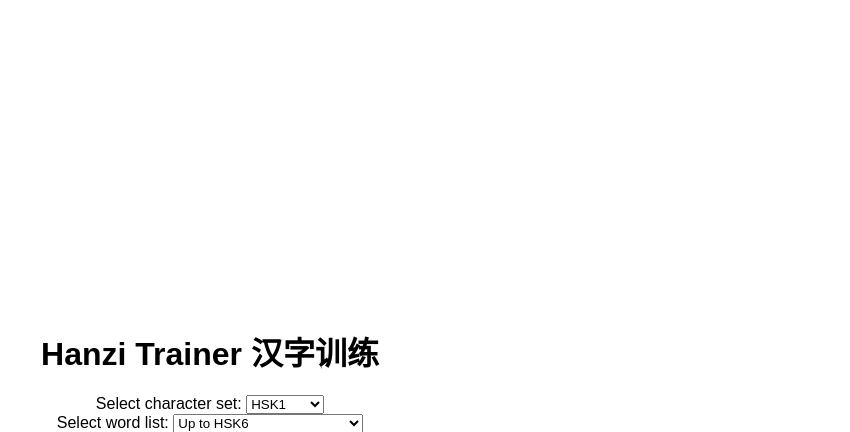
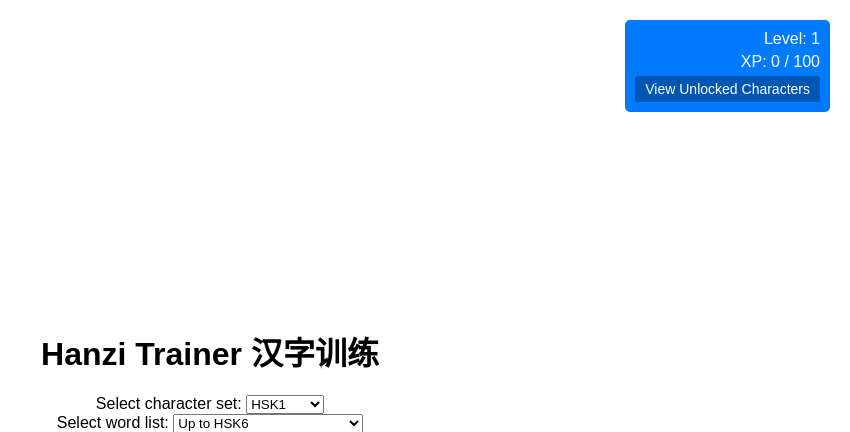
Before and after one commit to ZeroRelevance/HanziTrainer, a Flask app: template templates/home.html in a window 1280 px wide. Shown: the top 432 px of the page, without its empty margins (430-1280 px from the left). Run offline with Flask 3, Linux system fonts and the light colour scheme; the template is opened without the code that fills it, so the values that code supplies are empty.

Commit message:
Added level-up system UI. 	modified:   app.py 	modified:   static/home_script.js 	modified:   static/style.css 	modified:   templates/home.html

```diff
--- a/app.py
+++ b/app.py
@@ -330,6 +330,14 @@ def select_lists():
     return 'Selected lists.'
 
 
+@app.route('/get_new_characters', methods=['GET'])
+def get_new_characters():
+    with open(config['hanzi_files_path'] + "hsk79.txt", 'r', encoding='utf-8') as file:
+        new_chars = random.choices(list(file.read().rstrip()), k=10)
+    print(new_chars)
+    return jsonify(new_chars=new_chars)
+
+
 def update_csv():
     with open(config['session_char_list'], mode='w', encoding='utf-8') as outfile:
         for char in allowed_chars_set:
--- a/static/home_script.js
+++ b/static/home_script.js
@@ -2,7 +2,11 @@ document.addEventListener("DOMContentLoaded", function () {
     const hanziDropdownElement = document.getElementById("hanzi-dropdown");
     const wordDropdownElement = document.getElementById("word-dropdown");
     const startButtonElement = document.getElementById("start-button");
-
+    const viewUnlockedCharsButton = document.getElementById("view-unlocked-chars");
+    const unlockedCharsModal = document.getElementById("unlocked-chars-modal");
+    const charDetailsModal = document.getElementById("char-details-modal");
+    const unlockedCharsList = document.getElementById('unlocked-chars-list');
+    const closeButtons = document.getElementsByClassName("close");
 
     startButtonElement.addEventListener('click', function() {
         fetch('/select_lists', {
@@ -24,4 +28,126 @@ document.addEventListener("DOMContentLoaded", function () {
         });
     });
 
-});
+    // Level system functionality
+    let currentLevel = 1;
+    let currentXP = 0;
+    let xpToNextLevel = 100;
+    let unlockedChars = ['你', '好', '世', '界']; // Example unlocked characters
+
+    function updateLevelIndicator() {
+        document.getElementById('current-level').textContent = currentLevel;
+        document.getElementById('current-xp').textContent = currentXP;
+        document.getElementById('xp-to-next-level').textContent = xpToNextLevel;
+    }
+
+    function displayUnlockedChars() {
+        unlockedCharsList.innerHTML = '';
+
+        unlockedChars.forEach(char => {
+            const charElement = document.createElement('div');
+            charElement.className = 'unlocked-char';
+            charElement.textContent = char;
+            charElement.addEventListener('click', () => showCharDetails(char));
+            unlockedCharsList.appendChild(charElement);
+        });
+
+    }
+
+        function showCharDetails(char) {
+            const charDetailsContent = document.getElementById('char-details-content');
+            charDetailsContent.innerHTML = `
+                <h3>${char}</h3>
+                <p>Progress: 50%</p>
+                <p>Review History: 10 correct, 5 incorrect</p>
+                <h4>Words containing this character:</h4>
+                <ul>
+                    <li>你好 (nǐ hǎo) - Hello</li>
+                    <li>你们 (nǐ men) - You (plural)</li>
+                </ul>
+            `;
+            charDetailsModal.style.display = 'block';
+        }
+
+        function showLevelUpPopup(newCharacters) {
+            const popup = document.createElement('div');
+
+            console.log('Level:', currentLevel, 'New Chars:', newCharacters);
+
+            popup.className = 'level-up-popup';
+            popup.innerHTML = `
+                <h2>Level Up!</h2>
+                <p>Congratulations! You've reached level ${currentLevel}.</p>
+                <h3>New Characters Unlocked:</h3>
+                <div class="new-chars-grid">
+                    ${newCharacters.map(char => `<div class="new-char">${char}</div>`).join('')}
+                </div>
+                <button class="close-popup">Close</button>
+            `;
+            document.body.appendChild(popup);
+
+            popup.querySelector('.close-popup').addEventListener('click', () => {
+                document.body.removeChild(popup);
+            });
+        }
+
+        async function checkLevelUp() {
+            let newCharacters = [];
+            let fetchPromises = [];
+
+            while (currentXP >= xpToNextLevel) {
+                currentLevel++;
+                currentXP -= xpToNextLevel;
+                xpToNextLevel = Math.floor(xpToNextLevel * 1.2);
+
+                // Store the fetch promise
+                fetchPromises.push(
+                    fetch('/get_new_characters')
+                        .then(response => response.json())
+                        .then(data => {
+                            data.new_chars.forEach(char => {
+                                newCharacters.push(char);
+                                unlockedChars.push(char);
+                            });
+                        })
+                        .catch(error => console.error('Error fetching new characters:', error))
+                );
+            }
+
+            // Wait for all fetch operations to complete
+            await Promise.all(fetchPromises);
+
+            if (newCharacters.length > 0) {
+                showLevelUpPopup(newCharacters);
+            }
+
+            updateLevelIndicator();
+        }
+
+        viewUnlockedCharsButton.addEventListener('click', function() {
+            displayUnlockedChars();
+            unlockedCharsModal.style.display = 'block';
+        });
+
+        // Close modal functionality
+        Array.from(closeButtons).forEach(button => {
+            button.onclick = function() {
+                this.closest('.modal').style.display = 'none';
+            }
+        });
+
+        window.onclick = function(event) {
+            if (event.target.classList.contains('modal')) {
+                event.target.style.display = 'none';
+            }
+        };
+
+        // Initialize level indicator
+        updateLevelIndicator();
+
+        // Simulating XP gain (remove this in production)
+        setInterval(() => {
+            currentXP += 300;
+            updateLevelIndicator();
+            checkLevelUp();
+        }, 10000);
+    });
--- a/static/style.css
+++ b/static/style.css
@@ -88,7 +88,7 @@ body {
     border: none;
     border-radius: 5px;
     cursor: pointer;
-    z-index: 10; /* Ensure it is on top of other elements */
+    z-index: 10;
 }
 
 .top-left-button:hover {
@@ -106,10 +106,150 @@ body {
     background-color: #007bff;
     border: none;
     border-radius: 5px;
-    z-index: 10; /* Ensure it is on top of other elements */
+    z-index: 10;
 }
 
 .dropdown {
     justify-self: center;
     display: block;
 }
+
+/* New styles for leveling system */
+.level-indicator {
+    position: absolute;
+    top: 20px;
+    right: 20px;
+    background-color: #007bff;
+    color: #fff;
+    padding: 10px;
+    border-radius: 5px;
+    font-size: 16px;
+    display: flex;
+    flex-direction: column;
+    align-items: flex-end;
+}
+
+.level-indicator span {
+    margin-bottom: 5px;
+}
+
+.level-indicator button {
+    background-color: #0056b3;
+    color: #fff;
+    border: none;
+    padding: 5px 10px;
+    border-radius: 3px;
+    cursor: pointer;
+    font-size: 14px;
+}
+
+.modal {
+    display: none;
+    position: fixed;
+    z-index: 1;
+    left: 0;
+    top: 0;
+    width: 100%;
+    height: 100%;
+    overflow: auto;
+    background-color: rgba(0,0,0,0.4);
+}
+
+.modal-content {
+    background-color: #fefefe;
+    margin: 15% auto;
+    padding: 20px;
+    border: 1px solid #888;
+    width: 80%;
+    max-width: 600px;
+    border-radius: 5px;
+}
+
+.close {
+    color: #aaa;
+    float: right;
+    font-size: 28px;
+    font-weight: bold;
+    cursor: pointer;
+}
+
+.close:hover,
+.close:focus {
+    color: #000;
+    text-decoration: none;
+    cursor: pointer;
+}
+
+#unlocked-chars-list {
+    display: grid;
+    grid-template-columns: repeat(auto-fill, minmax(50px, 1fr));
+    gap: 10px;
+    margin-top: 20px;
+}
+
+.unlocked-char {
+    font-size: 24px;
+    background-color: #f0f0f0;
+    border-radius: 5px;
+    padding: 10px;
+    cursor: pointer;
+    transition: background-color 0.3s;
+    display: flex;
+    justify-content: center;
+    align-items: center;
+    aspect-ratio: 1 / 1;
+}
+
+.unlocked-char:hover {
+    background-color: #e0e0e0;
+}
+
+#char-details-content {
+    margin-top: 20px;
+}
+
+.level-up-popup {
+    position: fixed;
+    top: 50%;
+    left: 50%;
+    transform: translate(-50%, -50%);
+    background-color: white;
+    padding: 20px;
+    border-radius: 10px;
+    box-shadow: 0 0 10px rgba(0,0,0,0.3);
+    z-index: 1000;
+    text-align: center;
+}
+
+.new-chars-grid {
+    display: grid;
+    grid-template-columns: repeat(5, 1fr);
+    gap: 10px;
+    margin-top: 20px;
+}
+
+.new-char {
+    font-size: 24px;
+    background-color: #f0f0f0;
+    border-radius: 5px;
+    padding: 10px;
+    display: flex;
+    justify-content: center;
+    align-items: center;
+    aspect-ratio: 1 / 1;
+}
+
+.close-popup {
+    margin-top: 20px;
+    padding: 10px 20px;
+    font-size: 16px;
+    background-color: #007bff;
+    color: white;
+    border: none;
+    border-radius: 5px;
+    cursor: pointer;
+}
+
+.close-popup:hover {
+    background-color: #0056b3;
+}
--- a/templates/home.html
+++ b/templates/home.html
@@ -11,7 +11,6 @@
     <div class="home-container">
         <h1>Hanzi Trainer 汉字训练</h1>
         <div class="dropdown">
-            <form method="POST">
             <label for="hanzi-dropdown">Select character set:</label>
             <select id="hanzi-dropdown">
                 <option value="hsk1">HSK1</option>
@@ -26,7 +25,6 @@
             </select>
         </div>
         <div class="dropdown">
-            <form method="POST">
             <label for="word-dropdown">Select word list:</label>
             <select id="word-dropdown">
                 <option value="hsk_words">Up to HSK6</option>
@@ -37,6 +35,32 @@
         </div>
         <div class="button" id="start-button">Start Reviews</div>
     </div>
+
+    <!-- Level indicator -->
+    <div class="level-indicator">
+        <span>Level: <span id="current-level">1</span></span>
+        <span>XP: <span id="current-xp">0</span> / <span id="xp-to-next-level">100</span></span>
+        <button id="view-unlocked-chars">View Unlocked Characters</button>
+    </div>
+
+    <!-- Modal for unlocked characters -->
+    <div id="unlocked-chars-modal" class="modal">
+        <div class="modal-content">
+            <span class="close">&times;</span>
+            <h2>Unlocked Characters</h2>
+            <div id="unlocked-chars-list"></div>
+        </div>
+    </div>
+
+    <!-- Modal for character details -->
+    <div id="char-details-modal" class="modal">
+        <div class="modal-content">
+            <span class="close">&times;</span>
+            <h2>Character Details</h2>
+            <div id="char-details-content"></div>
+        </div>
+    </div>
+
     <script src="{{ url_for('static', filename='home_script.js') }}"></script>
 </body>
 </html>
```
